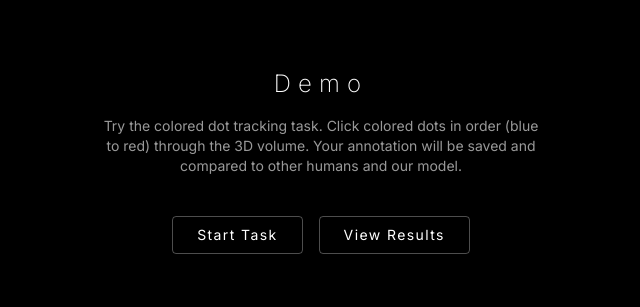
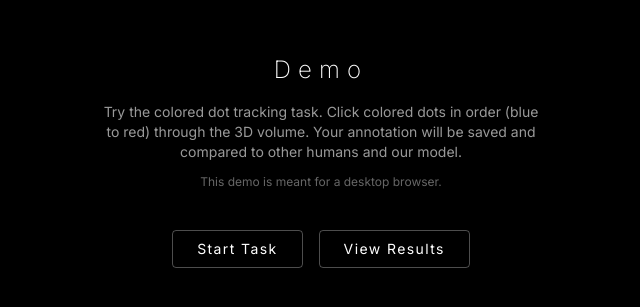
Before and after one commit to Visual-Intuition/homepage, a Next.js app in the folder src/: page /demo in a window 1280 px wide. Shown: the part 239-546 px from the top of the page, without its empty margins (319-959 px from the left). Built offline with nearby package versions, Linux system fonts and the light colour scheme.

Commit message:
Note on /demo that the demo is meant for desktop browsers

```diff
--- a/src/app/demo/page.tsx
+++ b/src/app/demo/page.tsx
@@ -18,9 +18,12 @@ export default function Demo() {
     <>
       <main className="flex min-h-screen flex-col items-center justify-center bg-black px-6 text-white">
         <h1 className="mb-4 text-2xl font-extralight tracking-[0.3em]">Demo</h1>
-        <p className="mb-10 max-w-md text-center font-mono text-sm text-white/60">
+        <p className="mb-3 max-w-md text-center font-mono text-sm text-white/60">
           Try the colored dot tracking task. Click colored dots in order (blue to red) through the 3D
           volume. Your annotation will be saved and compared to other humans and our model.
+        </p>
+        <p className="mb-10 max-w-md text-center font-mono text-xs text-white/40">
+          This demo is meant for a desktop browser.
         </p>
         <div className="flex gap-4">
           <button
```
